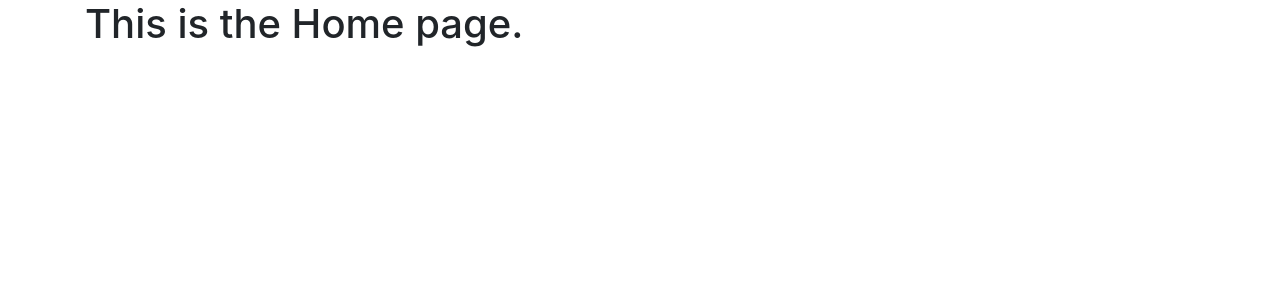
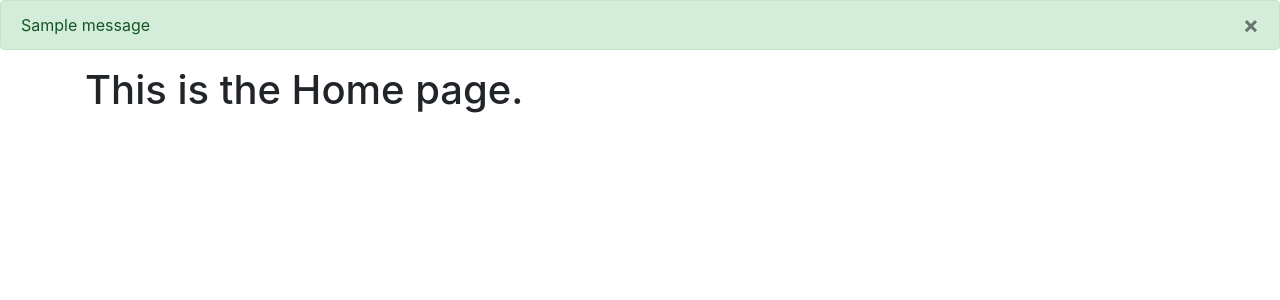
Before and after one commit to rohitchauraisa1997/flask-notes, a Flask app: page / in a window 1280 px wide. Shown: the part 56-356 px from the top of the page. Run offline with Flask 2, Linux system fonts and the light colour scheme; one stand-in notice (Sample message) is shown; some libraries are stand-ins or nearby versions.

Commit message:
adding base for flash messages in base.html

```diff
--- a/website/templates/base.html
+++ b/website/templates/base.html
@@ -42,6 +42,29 @@
                     </div>
                 </div>
             </nav>
+
+            {%with messages= get_flashed_messages(with_categories=true)%}
+                {%if messages%}
+                    {%for category,message in messages%}
+                    {%if category=='error'%}
+                        <div class="alert alert-danger alter-dismissable fade show" role="alert">
+                            {{message}}
+                            <button type="button" class="close" data-dismiss="alert">
+                                <span aria-hidden="true">&times;</span>
+                            </button>
+                        </div>
+                    {%else%}
+                        <div class="alert alert-success alter-dismissable fade show" role="alert">
+                            {{message}}
+                            <button type="button" class="close" data-dismiss="alert">
+                                <span aria-hidden="true">&times;</span>
+                            </button>
+                        </div>
+                    {%endif%}
+                    {%endfor%}
+                {%endif%}
+
+            {%endwith%}
             <div class="container">
                 {% block content %}
 
```
